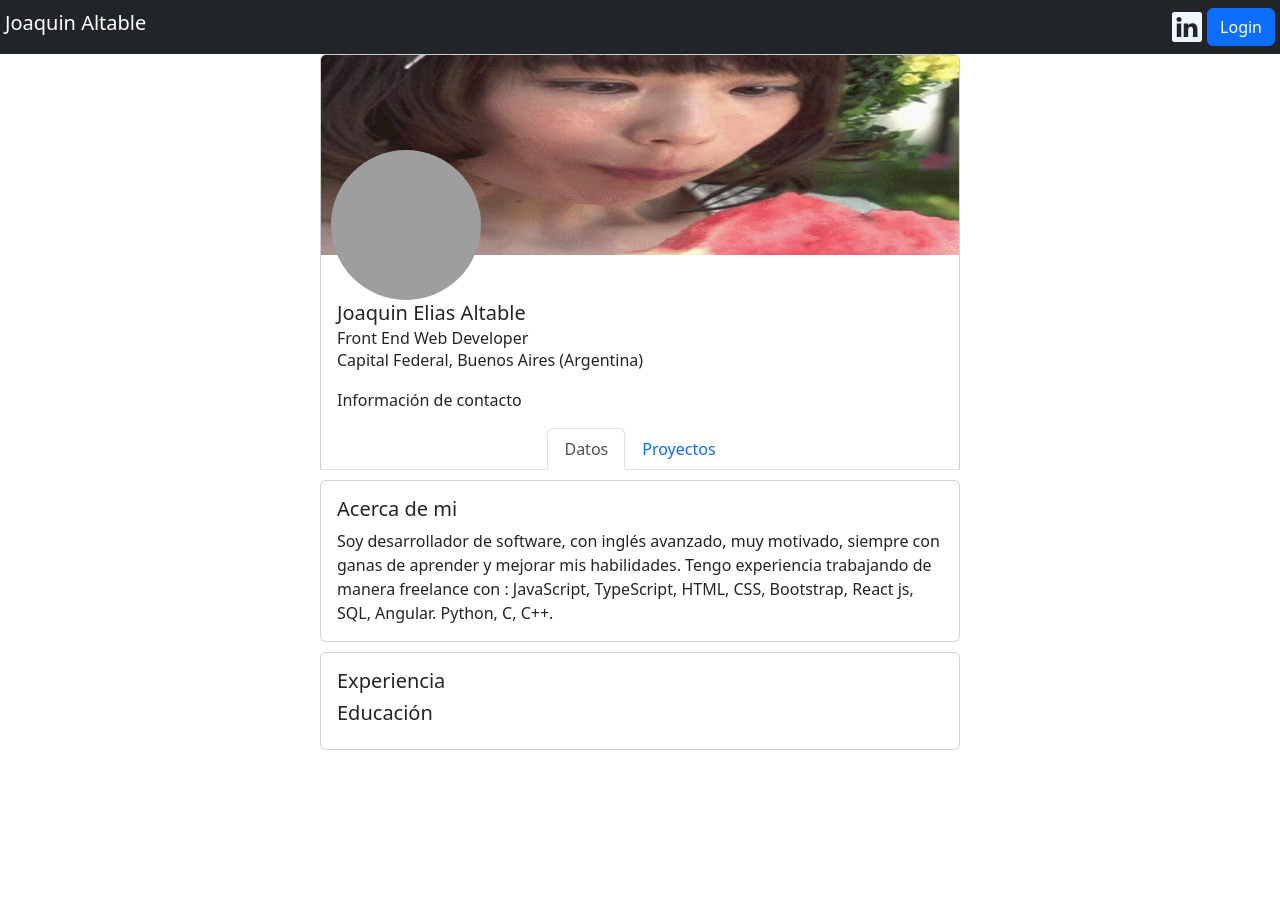
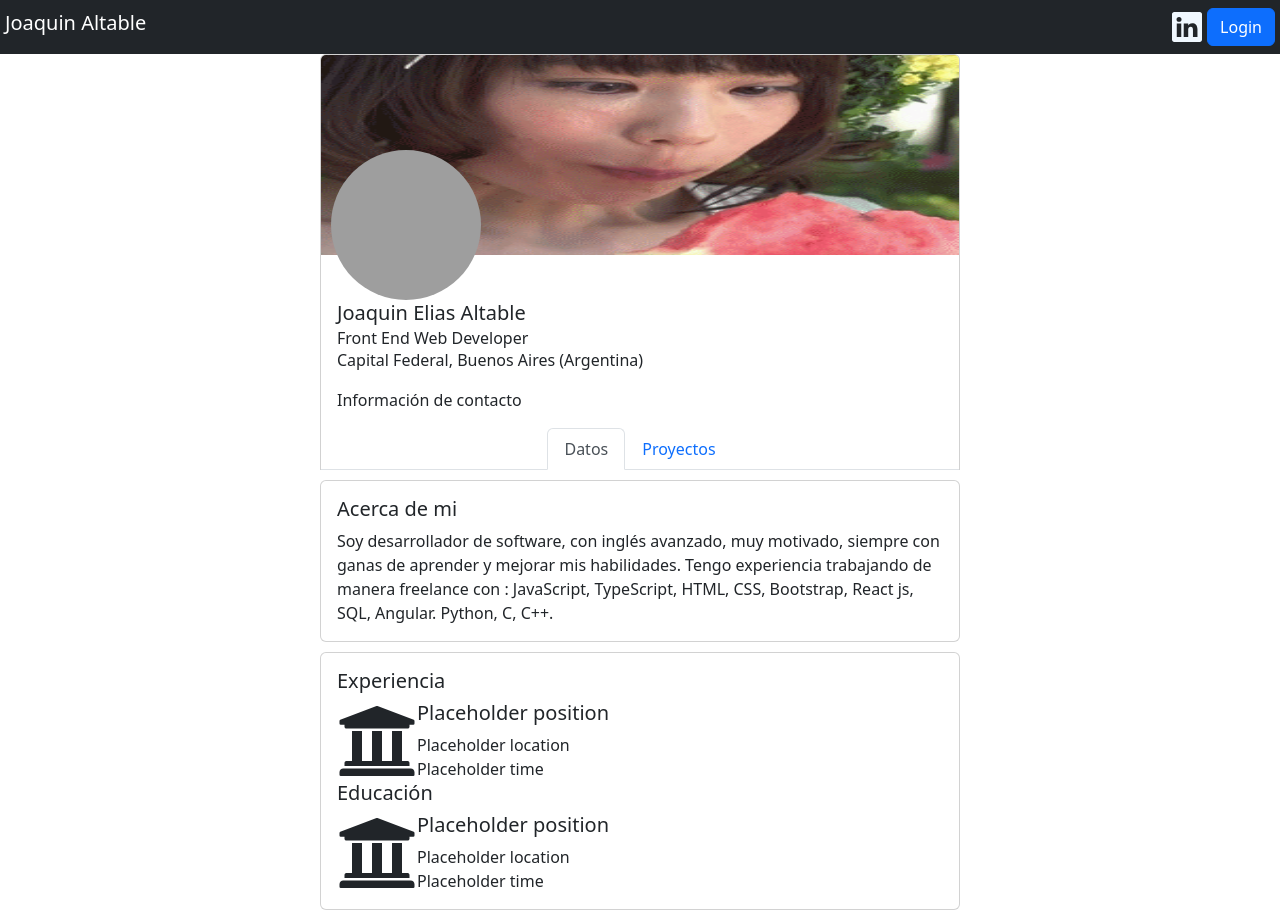
Before and after one commit to Joable/host-portfolio, a React (Create React App) app: page / in a window 1280 px wide. Before the commit the page ends 800 px from the top, so only its background shows below. Built offline with nearby package versions, Linux system fonts and the light colour scheme; grey boxes are pictures that could not be loaded.

Commit message:
Added 'ExperienceElement' component

```diff
--- a/src/Components/Experience/Experience.jsx
+++ b/src/Components/Experience/Experience.jsx
@@ -1,4 +1,5 @@
 import { Card } from "react-bootstrap";
+import ExperienceElement from "../ExperienceElement/ExperienceElement.jsx";
 
 
 function Experience() {
@@ -6,7 +7,9 @@ function Experience() {
         <Card>
             <Card.Body>
                 <Card.Title>Experiencia</Card.Title>
+                <ExperienceElement/>
                 <Card.Title>Educación</Card.Title>
+                <ExperienceElement/>
             </Card.Body>
         </Card>
      );
--- /dev/null
+++ b/src/Components/ExperienceElement/ExperienceElement.css
@@ -0,0 +1,11 @@
+/* Style exp-element-container */
+.exp-element-container{
+    display: flex;
+}
+
+/* Style exp-element-image */
+
+/* Style exp-element-text */
+.exp-element-text p{
+    margin: 0;
+}
--- /dev/null
+++ b/src/Components/ExperienceElement/ExperienceElement.jsx
@@ -0,0 +1,20 @@
+import { FaUniversity } from 'react-icons/fa'
+
+import './ExperienceElement.css'
+
+function ExperienceElement() {
+    return (
+        <div className="exp-element-container">
+            <div className="exp-element-image">
+                <FaUniversity size={ 80 }/>
+            </div>
+            <div className="exp-element-text">
+                <h5>Placeholder position</h5>
+                <p>Placeholder location</p>
+                <p>Placeholder time</p>
+            </div>
+            </div>
+     );
+}
+
+export default ExperienceElement;
```
